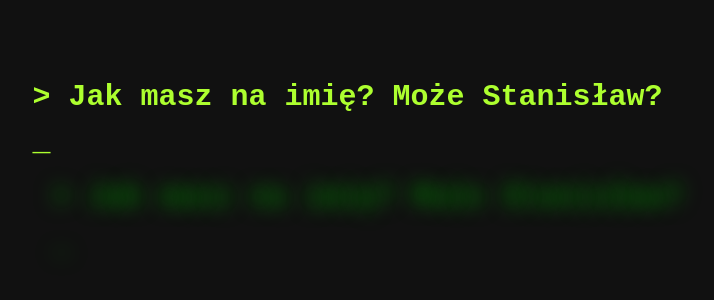
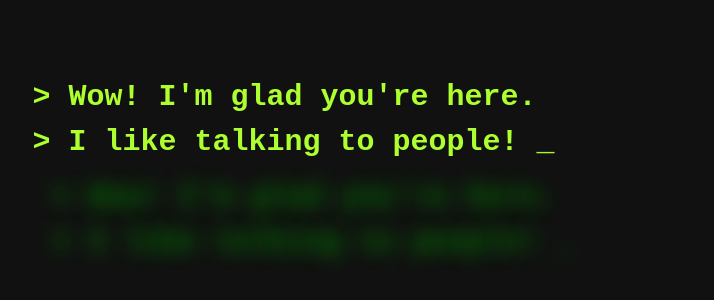
Before and after one commit to LukaszKolodziejski/ML-RobotAndMachineWrite, a React (Create React App) app: page / in a window 1280 px wide. Shown: the part 280-580 px from the top of the page, without its empty margins (518-1232 px from the left). Built offline with nearby package versions, Linux system fonts and the light colour scheme.

Commit message:
change Typing.js

```diff
--- a/src/components/Typing.js
+++ b/src/components/Typing.js
@@ -6,10 +6,10 @@ const Typing = (props) => {
   useEffect(() => {
     const box = wrapper.current;
     const text = [
-      "Wow! Cieszę się, że jesteś.^Lubię mówić do ludzi!",
-      "Jak masz na imię? Może Stanisław?",
-      "Był tu taki Stanisław kiedyś.^Spędziliśmy razem piękne wspólne chwile.",
-      "Niestety żona kazała mu odejść od monitora i wrzucić węgiel do pieca.^Mam nadzieję, że Ty nie masz pieca!",
+      "Wow! I'm glad you're here. ^ I like talking to people! ",
+      "What's your name? Maybe Michael? ",
+      "There was a Michael here once. ^We spent beautiful time together. ",
+      "Unfortunately, my wife told me to leave the monitor and throw coal into the furnace. ^I hope you don't have an oven! ",
     ];
     const speed = 50;
     let wordIndex = 0;
```
